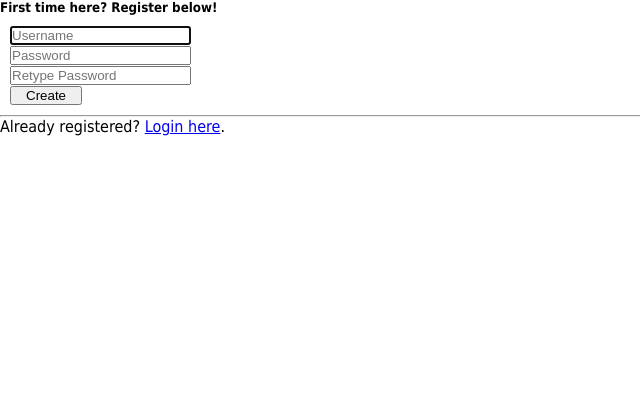
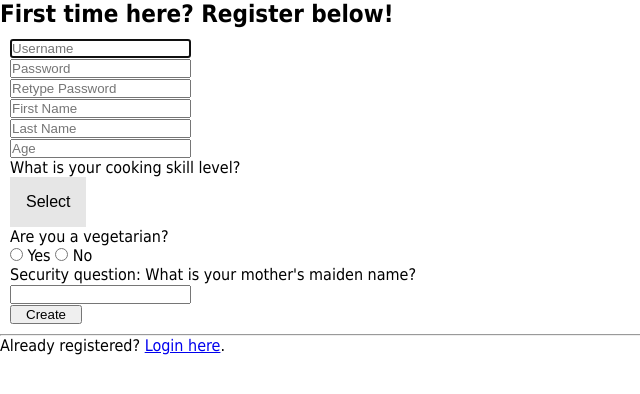
Before and after one commit to connor-passe/CS316, a Flask app: page /signup/ in a window 1280 px wide. Shown: the part 39-433 px from the top of the page, without its empty margins (0-640 px from the left). Run offline with Flask 2, Linux system fonts and the light colour scheme; some libraries are stand-ins or nearby versions.

Commit message:
Added fields to registration page

```diff
--- a/static/style-login.css
+++ b/static/style-login.css
@@ -1,3 +1,45 @@
 form {
 	flex-direction: column;
 }
+
+/* Dropdown Button */
+.drop-btn {
+  background-color: #E6E6E6;
+  color: black;
+  padding: 16px;
+  font-size: 16px;
+  border: none;
+}
+
+/* The container <div> - needed to position the dropdown content */
+.dropdown {
+  position: relative;
+  display: inline-block;
+}
+
+/* Dropdown Content (Hidden by Default) */
+.dropdown-content {
+  display: none;
+  position: absolute;
+  background-color: #F1F1F1;
+  min-width: 160px;
+  box-shadow: 0px 8px 16px 0px rgba(0,0,0,0.2);
+  z-index: 1;
+}
+
+/* Links inside the dropdown */
+.dropdown-content a {
+  color: black;
+  padding: 12px 16px;
+  text-decoration: none;
+  display: block;
+}
+
+/* Change color of dropdown links on hover */
+.dropdown-content a:hover {background-color: #DDD;}
+
+/* Show the dropdown menu on hover */
+.dropdown:hover .dropdown-content {display: block;}
+
+/* Change the background color of the dropdown button when the dropdown content is shown */
+.dropdown:hover .dropbtn {background-color: #3E8E41;}
--- a/templates/index.html
+++ b/templates/index.html
@@ -4,14 +4,45 @@
 {% block title %}Registration {% endblock title%}
 
 {% block content %}
-    <h5>First time here? Register below!</h5>
+    <h2>First time here? Register below!</h2>
 
     <form action="{{ url_for('index') }}", method="POST">
-        {{ displayField(form.username, 'Username', autocomplete="off", autofocus=true) }}
-        {{ displayField(form.password, 'Password') }}
-        {{ displayField(form.confirm_pswd, 'Retype Password') }}
-        <div class="form-group">
-            <input type="submit" value="Create" class="btn btn-warning">
+        <div class="username">
+            {{ displayField(form.username, 'Username', autocomplete="off", autofocus=true) }}
+        </div>
+        <div class="password">
+            {{ displayField(form.password, 'Password') }}
+            {{ displayField(form.confirm_pswd, 'Retype Password') }}
+        </div>
+        <div class="name">
+            {{ displayField(form.first_name, 'First Name') }}
+            {{ displayField(form.last_name, 'Last Name') }}
+        </div>
+        <div class="age">
+            {{ displayField(form.age, 'Age') }}
+        </div>
+        <div class="dropdown">
+            <p>What is your cooking skill level?</p>
+            <button class="drop-btn">Select</button>
+            <div class="dropdown-content">
+                <a href="#">No experience</a>
+                <a href="#">Beginner</a>
+                <a href="#">Intermediate</a>
+                <a href="#">Advanced</a>
+                <a href="#">Expert</a>
+            </div>
+        </div>
+        <div class="vegetarian">
+            <p>Are you a vegetarian?</p>
+            <input type="radio" name="vegetarian" value="veg"> Yes
+            <input type="radio" name="vegetarian" value="no-veg"> No
+        </div>
+        <div class="sec-question">
+            <p>Security question: What is your mother's maiden name?</p>
+            {{ displayField(form.sec_question) }}
+        </div>
+        <div class="submit-btn">
+            <input type="submit" value="Create" class="btn">
         </div>
         {{ form.csrf_token }}
     </form>
--- a/templates/login.html
+++ b/templates/login.html
@@ -1,10 +1,10 @@
 {% from 'field-macro.html' import displayField %}
-{% extends "prelogin-layout.html" %}
+{% extends "rl-layout.html" %}
 
 {% block title %}Login {% endblock %}
 
 {% block content %}
-    <h5>Enter your username and password:</h5>
+    <h2>Enter your username and password:</h2>
 
     <form action="{{ url_for('login') }}", method="POST">
         {{ displayField(form.username, 'Username', autocomplete="off", autofocus=true) }}
--- a/wtform_fields.py
+++ b/wtform_fields.py
@@ -28,8 +28,10 @@ class RegistrationForm(FlaskForm):
     username = StringField('username', validators=[InputRequired(message="Username required"), Length(min=4, max=25, message="Username must be between 4 and 25 characters")])
     password = PasswordField('password', validators=[InputRequired(message="Password required"), Length(min=4, max=25, message="Password must be between 4 and 25 characters")])
     confirm_pswd = PasswordField('confirm_pswd', validators=[InputRequired(message="Password required"), EqualTo('password', message="Passwords must match")])
-    sec_question1 = PasswordField('sec_question1', validators=[InputRequired(message="Answer to security questions required")])
-    sec_question2 = PasswordField('sec_question2', validators=[InputRequired(message="Answer to security questions required")])
+    first_name = StringField('first_name', validators=[InputRequired(message="Name required")])
+    last_name = StringField('first_name', validators=[InputRequired(message="Name required")])
+    age = StringField('age')
+    sec_question = PasswordField('sec_question', validators=[InputRequired(message="Answer to security questions required")])
 
     '''
     def validate_username(self, username):
```
